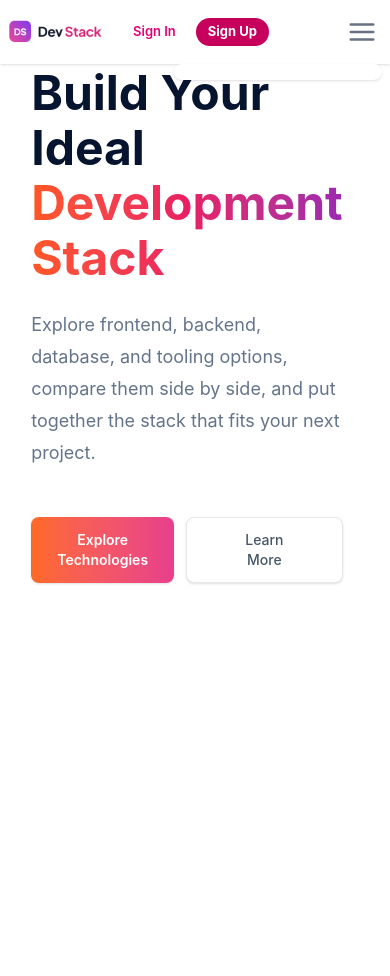
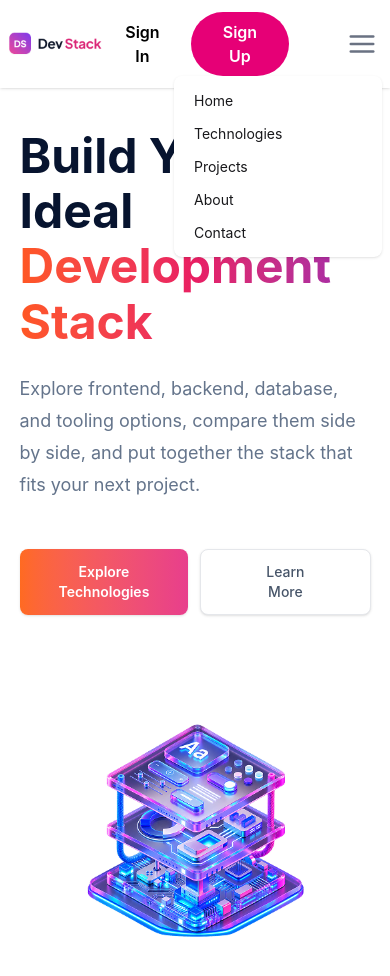
Before and after one commit to sahedali0237/Assignment-05-Dev-Stack, a React (Vite) app: page / in a window 390 px wide. Both pictures are taken after a click on the button 362 px from the left and 32 px from the top of the page. Shown: the top 976 px of the page. Before the commit the page ends 844 px from the top, so only its background shows below. Built offline with nearby package versions, Linux system fonts and the light colour scheme.

Commit message:
fix the Bug. resposive design at the hero and navbar. and fix the navbar proble at hamburgur icon.

```diff
--- a/src/components/hero.tsx
+++ b/src/components/hero.tsx
@@ -2,7 +2,7 @@ import heroImg from "../assets/banner-stack.png";
 
 const hero = () => {
   return (
-   <div className="flex min-h-130 items-center justify-between gap-10 px-[8%] max-w-360 mx-auto">
+   <div className="flex min-h-130 flex-col items-center justify-between gap-10 px-[5%] py-10 max-w-360 mx-auto md:flex-row md:px-[8%] md:py-0">
       <div className="w-full max-w-155">
         <h1 className="text-5xl font-bold leading-[1.15] text-[#07142f]">
           Build Your Ideal
--- a/src/components/nav.tsx
+++ b/src/components/nav.tsx
@@ -4,7 +4,6 @@ import logo from "../assets/logo-text.png";
 
 const Navbar = () => {
   const [selectedButton, setSelectedButton] = useState("signup");
-
 
   const handleSignIn = () => {
     setSelectedButton("signin");
@@ -16,8 +15,6 @@ const Navbar = () => {
 
   return (
     <nav className="navbar sticky top-0 z-50 bg-base-100 px-2 py-3 shadow-sm lg:px-8">
-
-
       <div className="navbar-start w-1/4 lg:w-1/4">
         <a className="inline-block cursor-pointer">
           <img
@@ -28,17 +25,14 @@ const Navbar = () => {
         </a>
       </div>
 
-
       <div className="navbar-center w-2/4 justify-center">
-
         <div className="flex items-center gap-2 lg:hidden">
-
           <button
             onClick={handleSignIn}
-            className={`rounded-full px-3 py-1 text-[13px] font-semibold transition-colors ${
+            className={`rounded-full px-4 py-2 text-base font-semibold transition-colors ${
               selectedButton === "signin"
                 ? "bg-pink-600 text-white"
-                : "text-pink-600 hover:text-pink-700"
+                : "bg-transparent text-black hover:bg-gray-100"
             }`}
           >
             Sign In
@@ -46,20 +40,18 @@ const Navbar = () => {
 
           <button
             onClick={handleSignUp}
-            className={`rounded-full px-3 py-1 text-[13px] font-bold transition-colors ${
+            className={`rounded-full px-5 py-2 text-base font-semibold transition-colors ${
               selectedButton === "signup"
-                ? "bg-pink-700 text-white"
-                : "bg-pink-600 text-white hover:bg-pink-700"
-            }`}
+                ? "bg-pink-600 text-white"
+                : "bg-transparent text-black hover:bg-gray-100"
+            } `}
           >
             Sign Up
           </button>
-
         </div>
 
         <div className="hidden lg:flex">
           <ul className="menu menu-horizontal gap-2 px-1 text-[15px]">
-
             <li>
               <a className="bg-transparent font-semibold text-pink-600 hover:text-pink-700">
                 Home
@@ -89,20 +81,13 @@ const Navbar = () => {
                 Contact
               </a>
             </li>
-
           </ul>
         </div>
-
       </div>
 
       <div className="navbar-end w-1/4 justify-end">
-
         <div className="dropdown dropdown-end lg:hidden">
-          <div
-            tabIndex={0}
-            role="button"
-            className="btn btn-ghost p-1"
-          >
+          <div tabIndex={0} role="button" className="btn btn-ghost p-1">
             <FiMenu className="text-3xl text-gray-500" />
           </div>
 
@@ -110,12 +95,29 @@ const Navbar = () => {
             tabIndex={0}
             className="menu dropdown-content z-1 mt-3 w-52 rounded-box bg-base-100 p-2 shadow"
           >
+            <li>
+              <a>Home</a>
+            </li>
 
+            <li>
+              <a>Technologies</a>
+            </li>
+
+            <li>
+              <a>Projects</a>
+            </li>
+
+            <li>
+              <a>About</a>
+            </li>
+
+            <li>
+              <a>Contact</a>
+            </li>
           </ul>
         </div>
 
         <div className="hidden items-center gap-3 lg:flex">
-
           <button
             onClick={handleSignIn}
             className={`rounded-full px-4 py-2 text-base font-semibold transition-colors ${
@@ -137,11 +139,8 @@ const Navbar = () => {
           >
             Sign Up
           </button>
-
         </div>
-
       </div>
-
     </nav>
   );
 };
```
